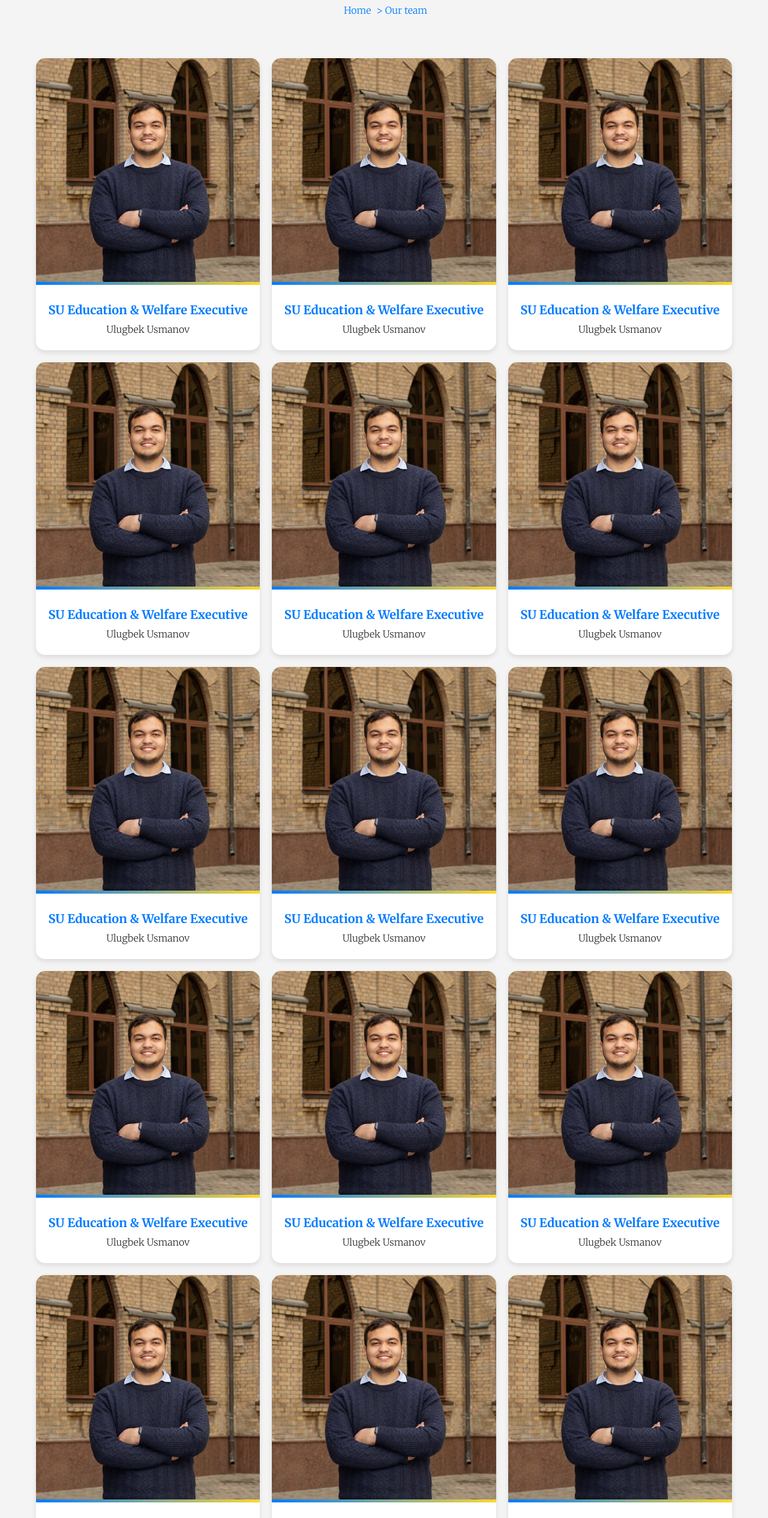
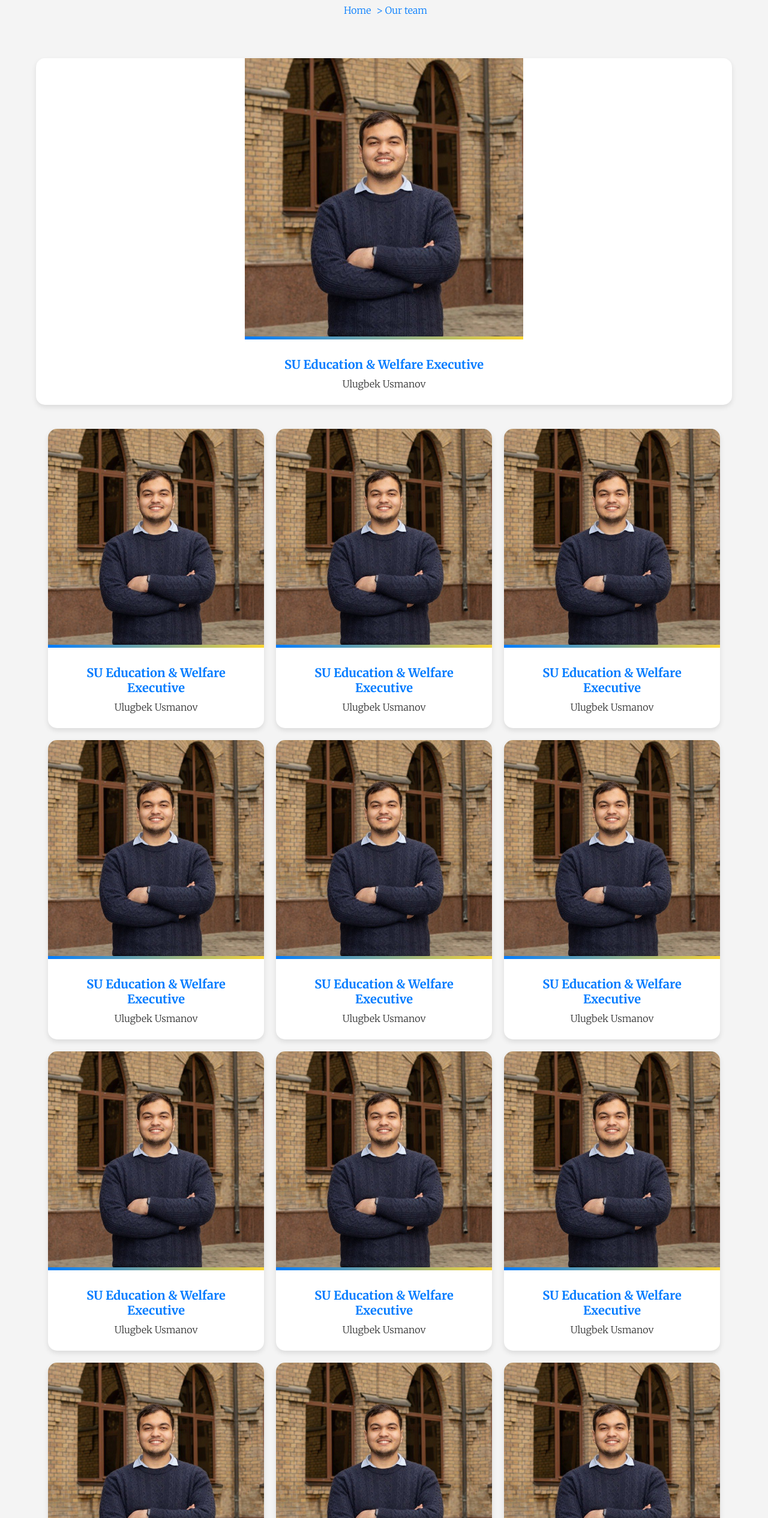
Before and after one commit to Jahognir-Usmanov/a__, a website: page about.html in a window 1280 px wide. Shown: the part 143-2674 px from the top of the page at 60% size. Drawn offline with nearby package versions, Linux system fonts and the light colour scheme.

Commit message:
first commit

```diff
--- a/about.html
+++ b/about.html
@@ -4,197 +4,11 @@
     <meta charset="UTF-8">
     <meta name="viewport" content="width=device-width, initial-scale=1.0, maximum-scale=1.0, user-scalable=no">
     <title>WIUT Education</title>
+    <link rel="stylesheet" href="./css/about.css">
     <link rel="preconnect" href="https://fonts.googleapis.com">
 <link rel="preconnect" href="https://fonts.gstatic.com" crossorigin>
 <link href="https://fonts.googleapis.com/css2?family=Anton&family=Merriweather:ital,wght@0,300;0,400;0,700;0,900;1,300;1,400;1,700;1,900&family=Open+Sans:ital,wght@0,300..800;1,300..800&family=Roboto+Mono:ital,wght@0,100..700;1,100..700&display=swap" rel="stylesheet">
 <link href="https://unpkg.com/aos@2.3.1/dist/aos.css" rel="stylesheet">
-    <style>
-
-        html, body {
-            width: 100%;
-            overflow-x: hidden;
-        }
-
-        body {
-            font-family: "Merriweather", serif;
-  font-weight: 300;
-  font-style: normal;
-            background-color: #f4f4f4;
-            margin: 0;
-            padding: 0;
-            display: flex;
-            flex-direction: column;
-            align-items: center;
-            min-height: 100vh;
-        }
-
-        .header {
-            width: 100%;
-            text-align: center;
-            position: relative;
-            color: #007bff;
-            padding: 100px 20px 50px;
-        }
-        .header h1 {
-            font-size: 3rem;
-            margin: 0;
-            margin-top: -20px;
-            text-transform: uppercase;
-            font-weight: bold;
-        }
-        .breadcrumb {
-            margin-top: 10px;
-            font-size: 1rem;
-        }
-        .breadcrumb a {
-            color: #007bff;
-            text-decoration: none;
-            margin: 0 5px;
-        }
-        .breadcrumb a:hover {
-            text-decoration: underline;
-        }
-
-        .container {
-            display: grid;
-            grid-template-columns: repeat(3, 1fr);
-            gap: 20px;
-            max-width: 1200px;
-            width: 100%;
-            padding: 20px;
-            box-sizing: border-box;
-        }
-        .card {
-            background-color: #fff;
-            border-radius: 15px;
-            box-shadow: 0 4px 8px rgba(0, 0, 0, 0.1);
-            overflow: hidden;
-            text-align: center;
-            transition: transform 0.3s ease, box-shadow 0.3s ease;
-        }
-        .card:hover {
-            transform: translateY(-10px);
-            box-shadow: 0 8px 16px rgba(0, 0, 0, 0.2);
-        }
-        .card img {
-            width: 100%;
-            height: auto;
-            border-bottom: 5px solid transparent;
-            border-image: linear-gradient(to right, #007bff, #fcd730) 1;
-        }
-        .card-content {
-            padding: 15px;
-        }
-        .card-title {
-            font-size: 1.25rem;
-            font-weight: bold;
-            color: #007bff;
-            margin: 10px 0;
-        }
-        .card-subtitle {
-            font-size: 1rem;
-            color: #333;
-            margin-bottom: 10px;
-        }
-
-@media (max-width: 1024px) {
-    .container {
-        grid-template-columns: repeat(2, 1fr);
-    }
-    .card {
-        margin: 5px;
-        padding: 10px;
-        transform: scale(0.95);
-    }
-}
-
-@media (max-width: 768px) {
-    .header h1 {
-        margin-top: -60px;
-        font-size: 2.5rem;
-    }
-    .container {
-        grid-template-columns: 1fr;
-    }
-    .card {
-        margin: -15px;
-        padding: 8px;
-        transform: scale(0.9);
-    }
-    .card-title {
-        font-size: 1.1rem;
-    }
-    .card-subtitle {
-        font-size: 0.9rem;
-    }
-    .container {
-        padding: 5px;
-    }
-}
-
-@media (max-width: 480px) {
-
-    .header h1 {
-        font-size: 2rem;
-    }
-
-    .card {
-        margin: -15px;
-        padding: 5px;
-        transform: scale(0.85);
-    }
-
-    .card-title {
-        font-size: 1rem;
-    }
-
-    .card-subtitle {
-        font-size: 0.85rem;
-    }
-
-}
-
-
-.menu {
-    position: fixed;
-    top: -60px;
-    left: 0;
-    right: 0;
-    background-color: #055dbc;
-    color: white;
-    padding: 15px 0;
-    text-align: center;
-    transition: top 0.3s ease-in-out;
-    z-index: 1000;
-}
-
-.nav-menu ul {
-    list-style: none;
-    margin: 0;
-    padding: 0;
-}
-
-.nav-menu ul li {
-    display: inline;
-    margin: 0 15px;
-}
-
-.nav-menu ul li a {
-    color: white;
-    text-decoration: none;
-    font-weight: bold;
-}
-
-.nav-menu ul li a:hover {
-    text-decoration: underline;
-}
-
-section {
-    padding: 100px 20px;
-
-}
-
-    </style>
 </head>
 <body>
 
@@ -217,10 +31,19 @@
         </div>
     </header>
 
+    <div class="container_main">
+        <div class="card_main">
+            <img src="./image/photo_2024-08-15 02.58.01.jpeg" alt="President">
+            <div class="card-content">
+                <div class="card-title">SU Education & Welfare Executive</div>
+                <div class="card-subtitle">Ulugbek Usmanov</div>
+            </div>
+        </div>
+
 
     <div class="container">
         <div class="card">
-            <img src="./photo_2024-08-15 02.58.01.jpeg" alt="President">
+            <img src="./image/photo_2024-08-15 02.58.01.jpeg" alt="President">
             <div class="card-content">
                 <div class="card-title">SU Education & Welfare Executive</div>
                 <div class="card-subtitle">Ulugbek Usmanov</div>
@@ -228,7 +51,7 @@
         </div>
 
         <div class="card">
-            <img src="./photo_2024-08-15 02.58.01.jpeg" alt="President">
+            <img src="./image/photo_2024-08-15 02.58.01.jpeg" alt="President">
             <div class="card-content">
                 <div class="card-title">SU Education & Welfare Executive</div>
                 <div class="card-subtitle">Ulugbek Usmanov</div>
@@ -236,7 +59,7 @@
         </div>
 
         <div class="card">
-            <img src="./photo_2024-08-15 02.58.01.jpeg" alt="President">
+            <img src="./image/photo_2024-08-15 02.58.01.jpeg" alt="President">
             <div class="card-content">
                 <div class="card-title">SU Education & Welfare Executive</div>
                 <div class="card-subtitle">Ulugbek Usmanov</div>
@@ -244,7 +67,7 @@
         </div>
 
         <div class="card">
-            <img src="./photo_2024-08-15 02.58.01.jpeg" alt="President">
+            <img src="./image/photo_2024-08-15 02.58.01.jpeg" alt="President">
             <div class="card-content">
                 <div class="card-title">SU Education & Welfare Executive</div>
                 <div class="card-subtitle">Ulugbek Usmanov</div>
@@ -252,7 +75,7 @@
         </div>
 
         <div class="card">
-            <img src="./photo_2024-08-15 02.58.01.jpeg" alt="President">
+            <img src="./image/photo_2024-08-15 02.58.01.jpeg" alt="President">
             <div class="card-content">
                 <div class="card-title">SU Education & Welfare Executive</div>
                 <div class="card-subtitle">Ulugbek Usmanov</div>
@@ -260,7 +83,7 @@
         </div>
 
         <div class="card">
-            <img src="./photo_2024-08-15 02.58.01.jpeg" alt="President">
+            <img src="./image/photo_2024-08-15 02.58.01.jpeg" alt="President">
             <div class="card-content">
                 <div class="card-title">SU Education & Welfare Executive</div>
                 <div class="card-subtitle">Ulugbek Usmanov</div>
@@ -268,7 +91,7 @@
         </div>
 
         <div class="card">
-            <img src="./photo_2024-08-15 02.58.01.jpeg" alt="President">
+            <img src="./image/photo_2024-08-15 02.58.01.jpeg" alt="President">
             <div class="card-content">
                 <div class="card-title">SU Education & Welfare Executive</div>
                 <div class="card-subtitle">Ulugbek Usmanov</div>
@@ -276,7 +99,7 @@
         </div>
 
         <div class="card">
-            <img src="./photo_2024-08-15 02.58.01.jpeg" alt="President">
+            <img src="./image/photo_2024-08-15 02.58.01.jpeg" alt="President">
             <div class="card-content">
                 <div class="card-title">SU Education & Welfare Executive</div>
                 <div class="card-subtitle">Ulugbek Usmanov</div>
@@ -284,7 +107,7 @@
         </div>
 
         <div class="card">
-            <img src="./photo_2024-08-15 02.58.01.jpeg" alt="President">
+            <img src="./image/photo_2024-08-15 02.58.01.jpeg" alt="President">
             <div class="card-content">
                 <div class="card-title">SU Education & Welfare Executive</div>
                 <div class="card-subtitle">Ulugbek Usmanov</div>
@@ -292,7 +115,7 @@
         </div>
 
         <div class="card">
-            <img src="./photo_2024-08-15 02.58.01.jpeg" alt="President">
+            <img src="./image/photo_2024-08-15 02.58.01.jpeg" alt="President">
             <div class="card-content">
                 <div class="card-title">SU Education & Welfare Executive</div>
                 <div class="card-subtitle">Ulugbek Usmanov</div>
@@ -300,7 +123,7 @@
         </div>
 
         <div class="card">
-            <img src="./photo_2024-08-15 02.58.01.jpeg" alt="President">
+            <img src="./image/photo_2024-08-15 02.58.01.jpeg" alt="President">
             <div class="card-content">
                 <div class="card-title">SU Education & Welfare Executive</div>
                 <div class="card-subtitle">Ulugbek Usmanov</div>
@@ -308,7 +131,7 @@
         </div>
 
         <div class="card">
-            <img src="./photo_2024-08-15 02.58.01.jpeg" alt="President">
+            <img src="./image/photo_2024-08-15 02.58.01.jpeg" alt="President">
             <div class="card-content">
                 <div class="card-title">SU Education & Welfare Executive</div>
                 <div class="card-subtitle">Ulugbek Usmanov</div>
@@ -316,7 +139,7 @@
         </div>
 
         <div class="card">
-            <img src="./photo_2024-08-15 02.58.01.jpeg" alt="President">
+            <img src="./image/photo_2024-08-15 02.58.01.jpeg" alt="President">
             <div class="card-content">
                 <div class="card-title">SU Education & Welfare Executive</div>
                 <div class="card-subtitle">Ulugbek Usmanov</div>
@@ -324,7 +147,7 @@
         </div>
 
         <div class="card">
-            <img src="./photo_2024-08-15 02.58.01.jpeg" alt="President">
+            <img src="./image/photo_2024-08-15 02.58.01.jpeg" alt="President">
             <div class="card-content">
                 <div class="card-title">SU Education & Welfare Executive</div>
                 <div class="card-subtitle">Ulugbek Usmanov</div>
@@ -332,7 +155,7 @@
         </div>
 
         <div class="card">
-            <img src="./photo_2024-08-15 02.58.01.jpeg" alt="President">
+            <img src="./image/photo_2024-08-15 02.58.01.jpeg" alt="President">
             <div class="card-content">
                 <div class="card-title">SU Education & Welfare Executive</div>
                 <div class="card-subtitle">Ulugbek Usmanov</div>
--- /dev/null
+++ b/css/about.css
@@ -0,0 +1,211 @@
+html, body {
+    width: 100%;
+    overflow-x: hidden;
+}
+
+body {
+    font-family: "Merriweather", serif;
+font-weight: 300;
+font-style: normal;
+    background-color: #f4f4f4;
+    margin: 0;
+    padding: 0;
+    display: flex;
+    flex-direction: column;
+    align-items: center;
+    min-height: 100vh;
+}
+
+.header {
+    width: 100%;
+    text-align: center;
+    position: relative;
+    color: #007bff;
+    padding: 100px 20px 50px;
+}
+.header h1 {
+    font-size: 3rem;
+    margin: 0;
+    margin-top: -20px;
+    text-transform: uppercase;
+    font-weight: bold;
+}
+.breadcrumb {
+    margin-top: 10px;
+    font-size: 1rem;
+}
+.breadcrumb a {
+    color: #007bff;
+    text-decoration: none;
+    margin: 0 5px;
+}
+.breadcrumb a:hover {
+    text-decoration: underline;
+}
+
+.container {
+    display: grid;
+    grid-template-columns: repeat(3, 1fr);
+    gap: 20px;
+    max-width: 1200px;
+    width: 100%;
+    padding: 20px;
+    box-sizing: border-box;
+}
+.card {
+    background-color: #fff;
+    border-radius: 15px;
+    box-shadow: 0 4px 8px rgba(0, 0, 0, 0.1);
+    overflow: hidden;
+    text-align: center;
+    transition: transform 0.3s ease, box-shadow 0.3s ease;
+}
+
+.container_main {
+    display: grid;
+    grid-template-columns: repeat(1, 1fr);
+    gap: 20px;
+    max-width: 1200px;
+    width: 100%;
+    padding: 20px;
+    box-sizing: border-box;
+}
+
+.card_main img {
+    width: 40%;
+    height: auto;
+    border-bottom: 5px solid transparent;
+    border-image: linear-gradient(to right, #007bff, #fcd730) 1;
+}
+
+.card_main {
+    background-color: #fff;
+    border-radius: 15px;
+    box-shadow: 0 4px 8px rgba(0, 0, 0, 0.1);
+    overflow: hidden;
+    text-align: center;
+    transition: transform 0.3s ease, box-shadow 0.3s ease;
+}
+
+.card:hover {
+    transform: translateY(-10px);
+    box-shadow: 0 8px 16px rgba(0, 0, 0, 0.2);
+}
+.card img {
+    width: 100%;
+    height: auto;
+    border-bottom: 5px solid transparent;
+    border-image: linear-gradient(to right, #007bff, #fcd730) 1;
+}
+
+.card-content {
+    padding: 15px;
+}
+.card-title {
+    font-size: 1.25rem;
+    font-weight: bold;
+    color: #007bff;
+    margin: 10px 0;
+}
+.card-subtitle {
+    font-size: 1rem;
+    color: #333;
+    margin-bottom: 10px;
+}
+
+@media (max-width: 1024px) {
+.container {
+grid-template-columns: repeat(2, 1fr);
+}
+.card {
+margin: 5px;
+padding: 10px;
+transform: scale(0.95);
+}
+}
+
+@media (max-width: 768px) {
+.header h1 {
+margin-top: -60px;
+font-size: 2.5rem;
+}
+.container {
+grid-template-columns: 1fr;
+}
+.card {
+margin: -15px;
+padding: 8px;
+transform: scale(0.9);
+}
+.card-title {
+font-size: 1.1rem;
+}
+.card-subtitle {
+font-size: 0.9rem;
+}
+.container {
+padding: 5px;
+}
+}
+
+@media (max-width: 480px) {
+
+.header h1 {
+font-size: 2rem;
+}
+
+.card {
+margin: -15px;
+padding: 5px;
+transform: scale(0.85);
+}
+
+.card-title {
+font-size: 1rem;
+}
+
+.card-subtitle {
+font-size: 0.85rem;
+}
+
+}
+
+
+.menu {
+position: fixed;
+top: -60px;
+left: 0;
+right: 0;
+background-color: #055dbc;
+color: white;
+padding: 15px 0;
+text-align: center;
+transition: top 0.3s ease-in-out;
+z-index: 1000;
+}
+
+.nav-menu ul {
+list-style: none;
+margin: 0;
+padding: 0;
+}
+
+.nav-menu ul li {
+display: inline;
+margin: 0 15px;
+}
+
+.nav-menu ul li a {
+color: white;
+text-decoration: none;
+font-weight: bold;
+}
+
+.nav-menu ul li a:hover {
+text-decoration: underline;
+}
+
+section {
+padding: 100px 20px;
+
+}
```
Also changed, not shown: css/style.css (renamed from style.css, +4 -4 lines), index.html (+9 -7 lines), clubs.html (added), css/clubs.css (added), css/form.css (renamed from form.css), headsite (1).jpg (deleted), image/photo_2024-08-15 02.58.01.jpeg (renamed from photo_2024-08-15 02.58.01.jpeg), js/script.js (renamed from script.js).
